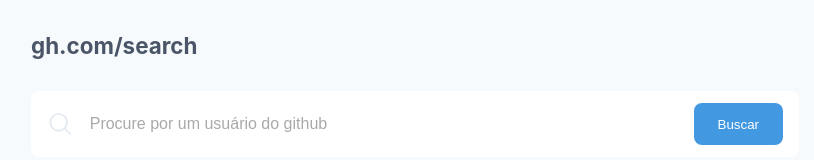
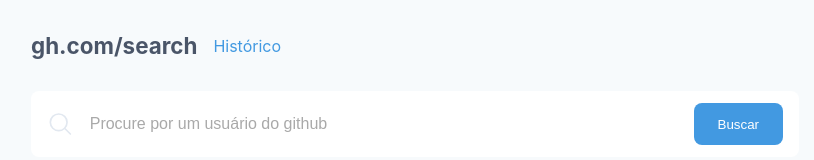
Before and after one commit to hiwllc/github-user-search, a React (Create React App) app: page / in a window 1280 px wide. Shown: the top 160 px of the page, without its empty margins (225-1039 px from the left). Built offline with nearby package versions, Linux system fonts and the light colour scheme.

Commit message:
refactor(layout): add links

```diff
--- a/src/App.tsx
+++ b/src/App.tsx
@@ -1,11 +1,18 @@
-import { Route, Routes } from 'react-router-dom'
+import { Route, Routes, useLocation } from 'react-router-dom'
 import { Layout } from './components'
 import { SearchPage } from './features/search'
 
 function App() {
+  const location = useLocation()
+
+  const links =
+    location.pathname === '/'
+      ? [{ text: 'Histórico', path: '/historico' }]
+      : [{ text: 'Busca', path: '/' }]
+
   return (
     <Routes>
-      <Route path="/" element={<Layout />}>
+      <Route path="/" element={<Layout links={links} />}>
         <Route index element={<SearchPage />} />
       </Route>
     </Routes>
--- /dev/null
+++ b/src/components/header-link.tsx
@@ -0,0 +1,11 @@
+import { Link } from 'react-router-dom'
+import styled from 'styled-components'
+
+export const HeaderLink = styled(Link)`
+  text-decoration: none;
+  color: #4299e1;
+
+  &:hover {
+    color: #90cdf4;
+  }
+`
--- a/src/components/layout.tsx
+++ b/src/components/layout.tsx
@@ -1,13 +1,31 @@
 import { Outlet } from 'react-router-dom'
 import { Container } from './container'
+import { Flex } from './flex'
+import { HeaderLink } from './header-link'
 import { Logo } from './logo'
 import { Main } from './main'
 
-export function Layout() {
+type Props = {
+  links: {
+    text: string
+    path: string
+  }[]
+}
+
+export function Layout({ links }: Props) {
   return (
     <Main>
       <Container>
-        <Logo>gh.com/search</Logo>
+        <Flex justifyContent="space-between">
+          <Logo>gh.com/search</Logo>
+          {Boolean(links.length)
+            ? links.map(link => (
+                <HeaderLink key={link.path} to={link.path}>
+                  {link.text}
+                </HeaderLink>
+              ))
+            : null}
+        </Flex>
 
         <Outlet />
       </Container>
```
